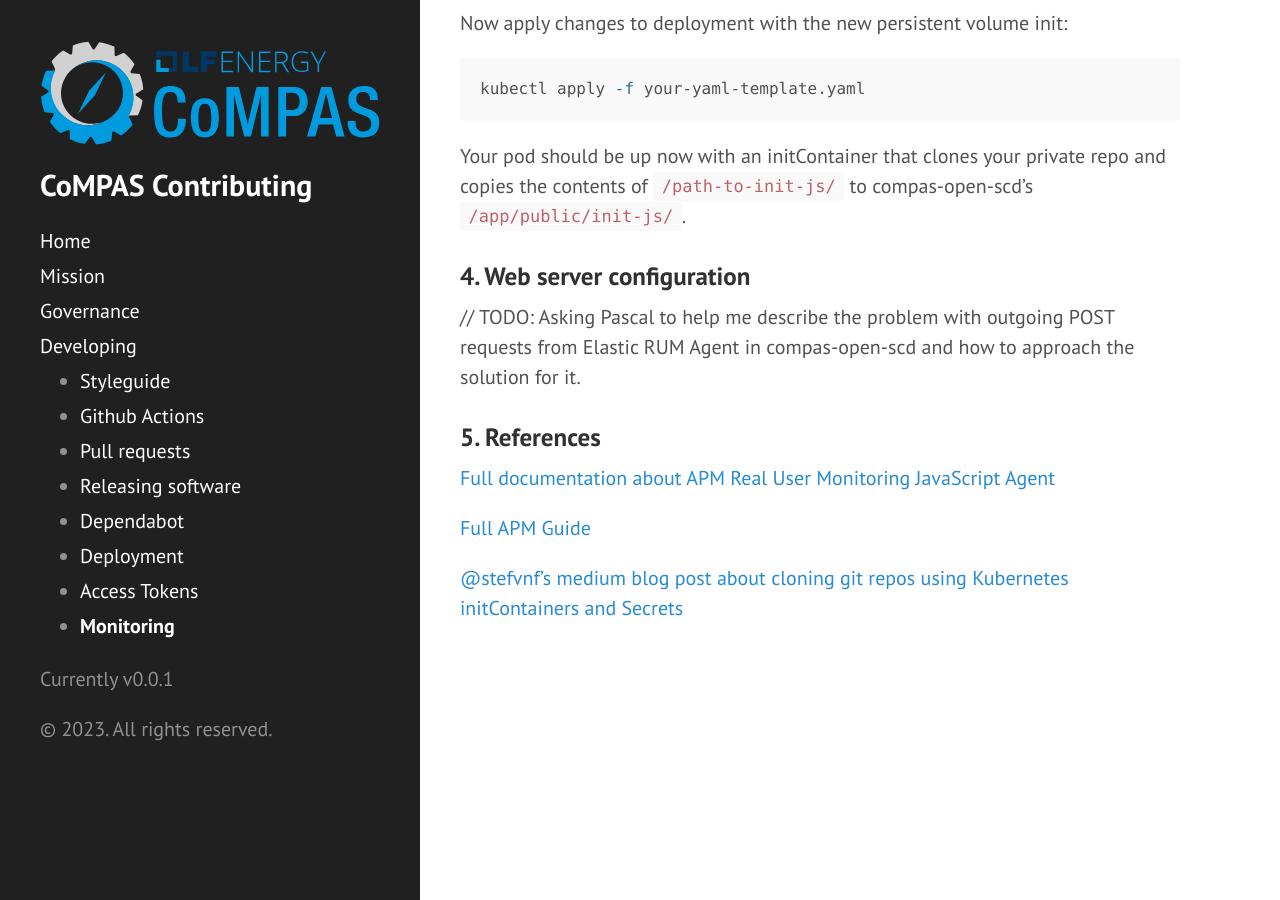
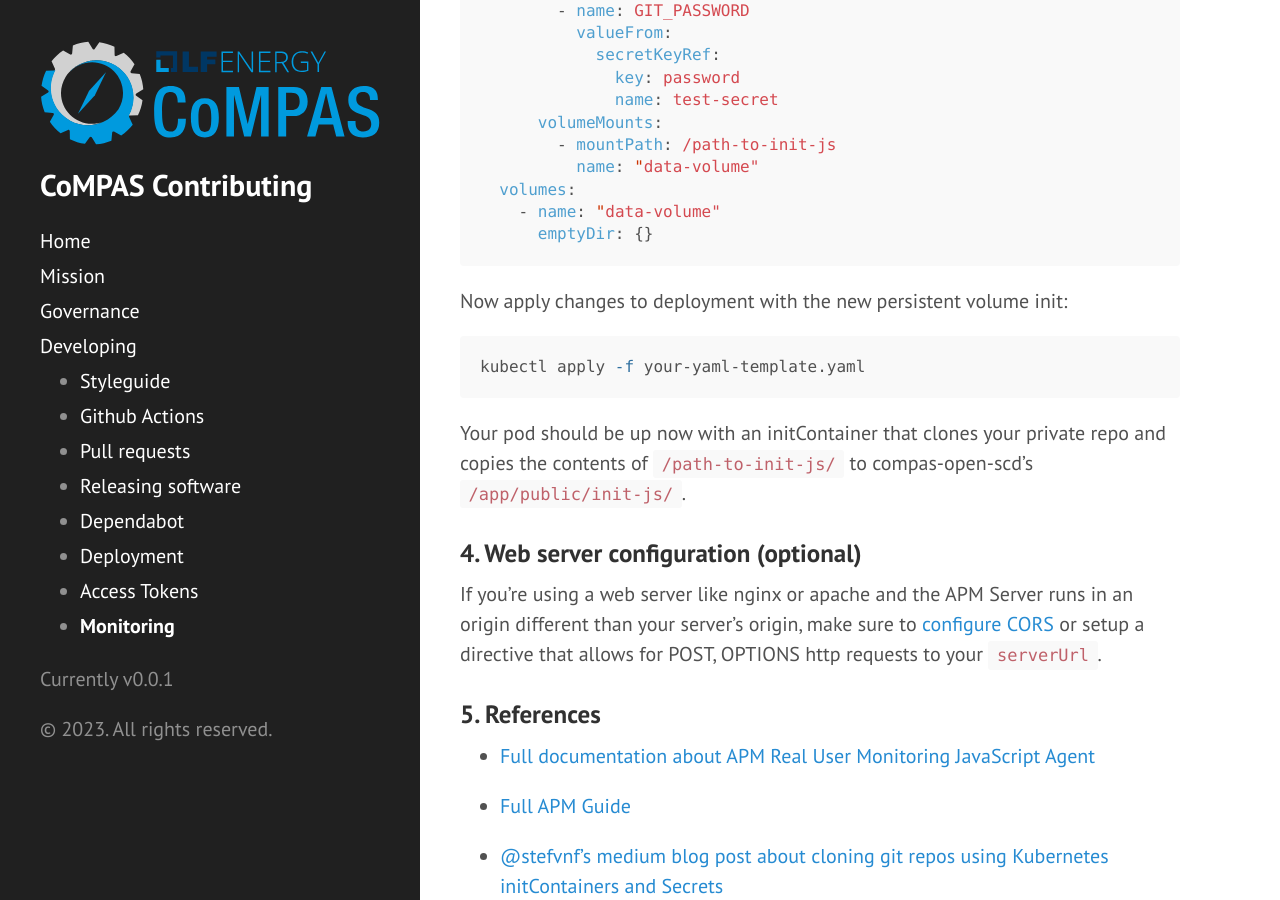
Before and after one commit to com-pas/contributing, a Jekyll site: the page built from docs/MONITORING.md, in a window 1280 px wide and 900 px high, scrolled down 3304 px. Built offline with Jekyll 4.4.1, drawn with Linux system fonts in a browser that asks for light colours; our own code applies the rules of GitHub Pages for plain Markdown files; some of the changed text lies outside the part shown.

Commit message:
docs: web server section and table of contents

````diff
--- a/docs/MONITORING.md
+++ b/docs/MONITORING.md
@@ -1,9 +1,17 @@
 # Monitoring
+## Table of contents
+* [Frontend monitoring](#introduction)
+  1. [Getting your APM Server URL](#1-getting-your-apm-server-url)
+  2. [Using the /public/init-js script](#2-using-the-publicinit-js-script)
+  3. [Cloning private git repo using Kubernetes initContainers and Kubernetes Secrets](#3-cloning-private-git-repo-using-kubernetes-initcontainers-and-kubernetes-secrets)
+  4. [Web server configuration (optional)](#4-web-server-configuration-optional)
+  5. [References](#5-references)
 
-## Frontend monitoring
+
+## Frontend monitoring <a name="introduction"></a>
 This section suggests an approach for using Elastic's Real User Monitoring (RUM) in order to capture user interactions with our client-side application CoMPAS-OpenSCD. The following instructions assume you/your organization already count on a hosted Elasticsearch Service deployment or an Elastic Cloud organization account with Kibana as the frontend of your monitoring stack and a URL to access it. Also it is assumed that you deploy `compas-open-scd` by using Kubernetes (and [the compas-open-scd docker public docker image](https://hub.docker.com/r/lfenergy/compas-open-scd) or your own generated image).
 
-### 1. Getting your serverUrl
+### 1. Getting your APM Server URL <a name="server-url"></a>
 Navigate to your Kibana URL and select the space that you would like to associate with your frontend app (default if you don't have several spaces in Kibana). Then open the drawer menu and navigate to `APM`:
 
 ![Navigation instructions to APM in Kibana](/docs/public/kibana-screenshot-1.png)
@@ -20,7 +28,7 @@ There are two suggested code blocks for setting up the RUM Agent, find in any of
 
 *Note: You have two options for getting your init script, you either install the `@elastic/apm-rum` dependency in your project or you set up the agent with `<script>` tags. In this document we will describe an approach for the latter.*
 
-### 2. Using the /public/init-js script
+### 2. Using the /public/init-js script <a name="init-js"></a>
 
 The __compas-open-scd__ project features a reference to an "empty" javascript resource at `index.html` (line:42)
 ```html
@@ -48,7 +56,7 @@ script.onload = function () {
 document.querySelector('head').appendChild(script);
 ```
 
-### 3. Cloning private git repo using Kubernetes initContainers and Kubernetes Secrets
+### 3. Cloning private git repo using Kubernetes initContainers and Kubernetes Secrets <a name="init-containers"></a>
 Start by generating a personal acccess token in Github and make sure you authorize your token to access your private repo (configure SSO if needed), your token must have checked the write:packages scope checkbox.
 
 Then you must create your Kubernetes Secret:
@@ -103,13 +111,13 @@ kubectl apply -f your-yaml-template.yaml
 
 Your pod should be up now with an initContainer that clones your private repo and copies the contents of `/path-to-init-js/` to compas-open-scd's `/app/public/init-js/`.
 
-### 4. Web server configuration
-// TODO: Asking Pascal to help me describe the problem with outgoing POST requests from Elastic RUM Agent in compas-open-scd and how to approach the solution for it.
+### 4. Web server configuration (optional) <a name="web-server"></a>
+If you're using a web server like nginx or apache and the APM Server runs in an origin different than your server's origin, make sure to [configure CORS](https://www.elastic.co/guide/en/apm/agent/rum-js/master/configuring-cors.html) or setup a directive that allows for POST, OPTIONS http requests to your `serverUrl`.
 
-### 5. References
+### 5. References <a name="references"></a>
 
-[Full documentation about APM Real User Monitoring JavaScript Agent](https://www.elastic.co/guide/en/apm/agent/rum-js/5.x/intro.html)
+* [Full documentation about APM Real User Monitoring JavaScript Agent](https://www.elastic.co/guide/en/apm/agent/rum-js/5.x/intro.html)
 
-[Full APM Guide](https://www.elastic.co/guide/en/apm/guide/8.6/apm-quick-start.html)
+* [Full APM Guide](https://www.elastic.co/guide/en/apm/guide/8.6/apm-quick-start.html)
 
-[@stefvnf's medium blog post about cloning git repos using Kubernetes initContainers and Secrets](https://stefvnf.medium.com/cloning-git-repos-using-kubernetes-initcontainers-and-secrets-8609e3b2d238)
+* [@stefvnf's medium blog post about cloning git repos using Kubernetes initContainers and Secrets](https://stefvnf.medium.com/cloning-git-repos-using-kubernetes-initcontainers-and-secrets-8609e3b2d238)
````
